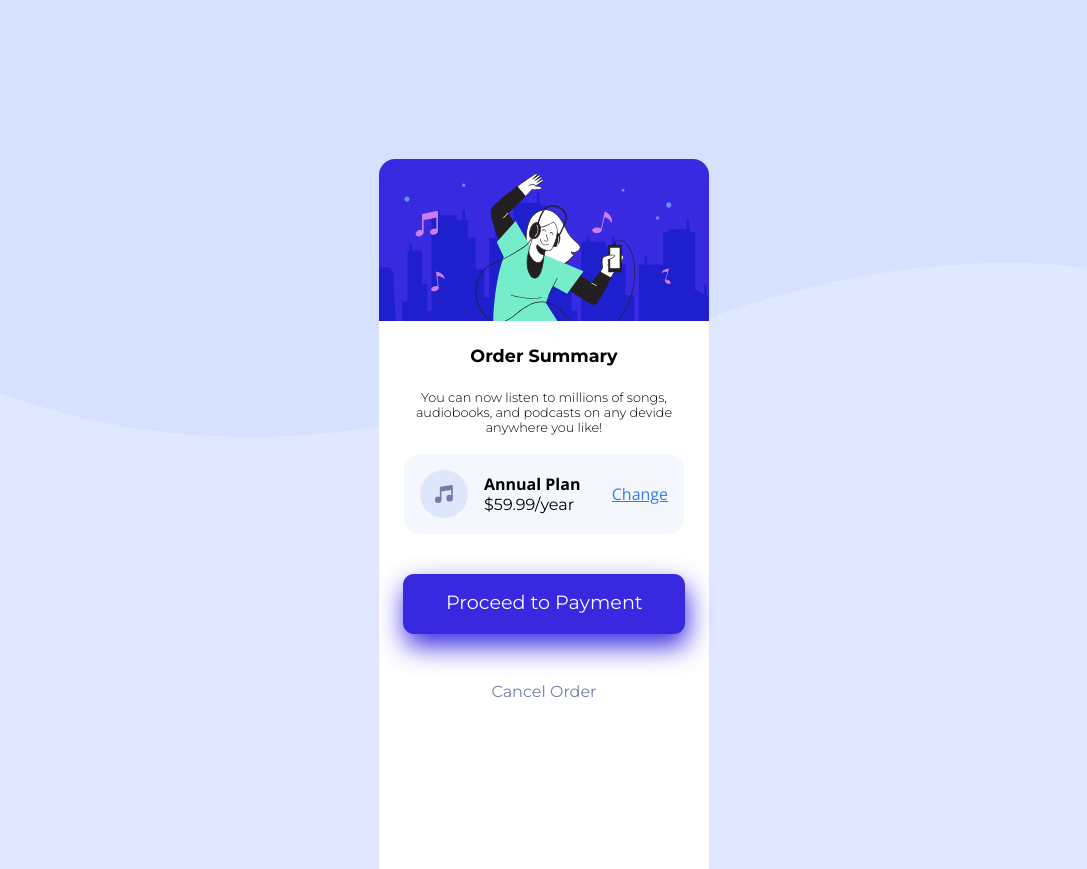
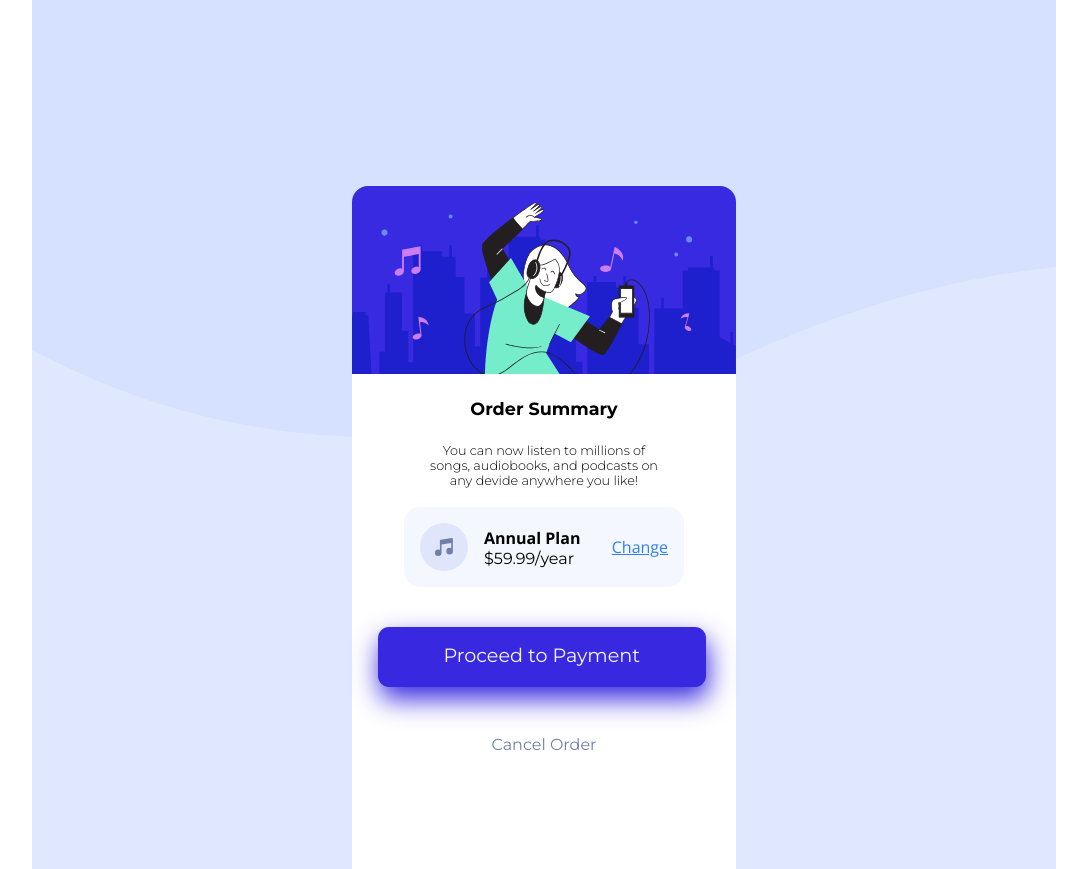
Before and after one commit to jeffersonhcruz/FrontEnd-Mentor-Order-Summer, a plain HTML site: page index.html in a window 1280 px wide. Shown: the top 869 px of the page, without its empty margins (96-1183 px from the left). Drawn offline with nearby package versions, Linux system fonts and the light colour scheme.

Commit message:
jeffersonhcruz
Atualizao B

```diff
--- a/css/base.css
+++ b/css/base.css
@@ -54,6 +54,10 @@ body {
 
 	main{
 
+		width: 100%;
+		max-width: 1024px;
+		margin: 0 auto;
+
 		background-image: url(../images/pattern-background-desktop.svg);
 		background-color: var(--Pale_blue);
 		background-repeat: no-repeat;
--- a/css/style.css
+++ b/css/style.css
@@ -143,12 +143,19 @@
 
 	.container{
 
-		height: 130vh;
+		height: 135vh;
+	}
+
+	.container__card{
+
+		max-width: 384px;
+
 	}
 
 	.container__section{
 
-		height: 70vh;
+		height: 65vh;
+		max-width: 384px;
 	}
 
 	.titulo {
@@ -164,6 +171,7 @@
 	.container__conteudo{
 
 		margin-bottom: 1.2rem;
+		width: 60%;
 	}
 
 }
```
